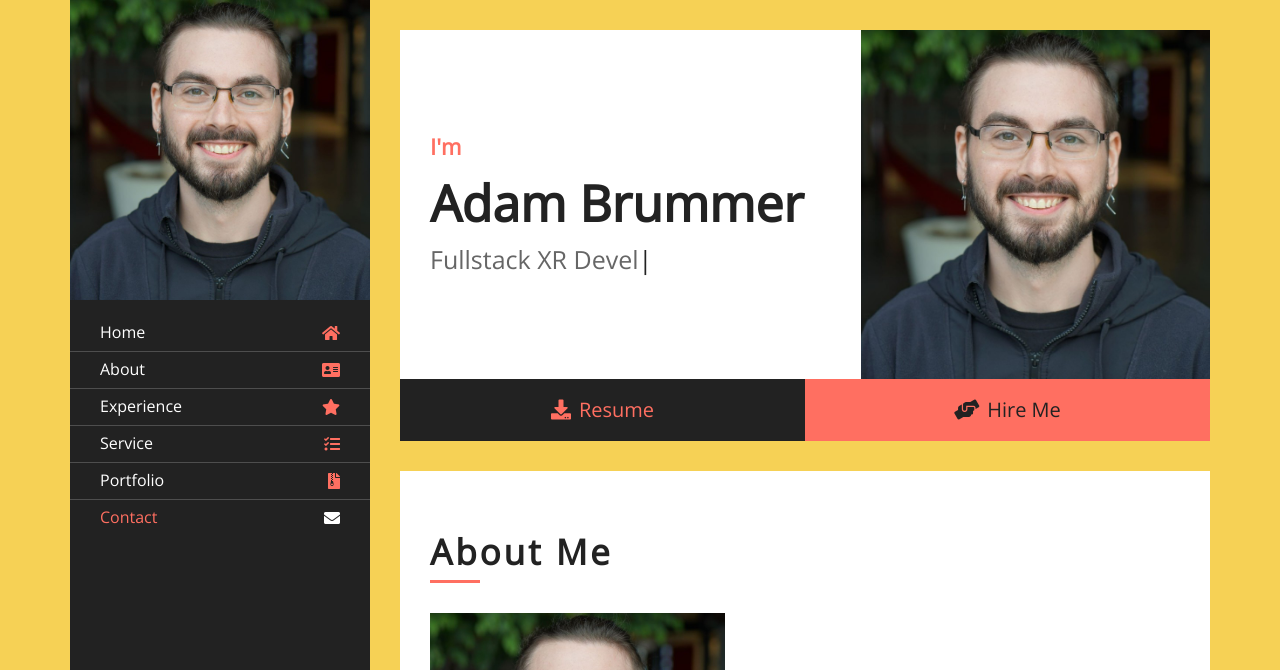
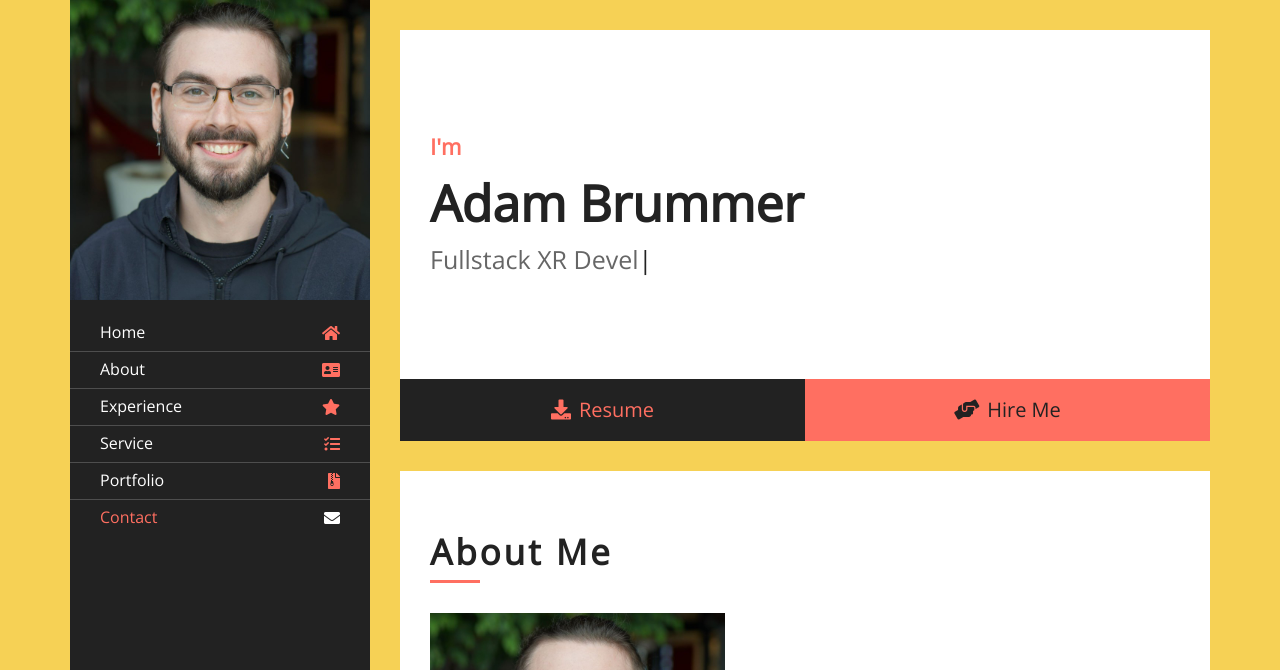
Before and after one commit to AdamNB-sys/AdamNB-sys.github.io, a plain HTML site: page index.html in a window 1280 px wide. Shown: the top 670 px of the page. Drawn offline with nearby package versions, Linux system fonts and the light colour scheme.

Commit message:
Commenting out background image.
Two images of my face are already present the moment the page loads. A third is unneeded.

```diff
--- a/css/style.css
+++ b/css/style.css
@@ -314,7 +314,7 @@ a:focus {
 
 .header .content-inner {
     padding: 100px 30px;
-    background: url(../img/1636655134511.jfif) right bottom no-repeat;
+    /* background: url(../img/1636655134511.jfif) right bottom no-repeat; */
     background-size: contain;
 }
 
```
